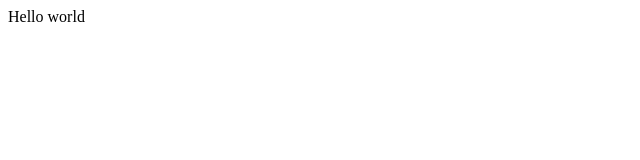
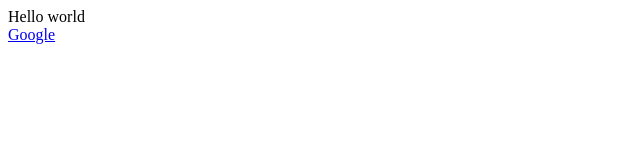
Before and after one commit to jgallimore/sandbox-website, a plain HTML site: page index.html in a window 1280 px wide. Shown: the full height of the page, 0-640 px from the left. Drawn offline with Linux system fonts and the light colour scheme.

Commit message:
Add a link

```diff
--- a/index.html
+++ b/index.html
@@ -19,7 +19,8 @@
       });
     </script>
 
+ Hello world<br/>
+ <a href="https://google.com">Google</a>
+
 </body>
 </html>
-
-Hello world
```
